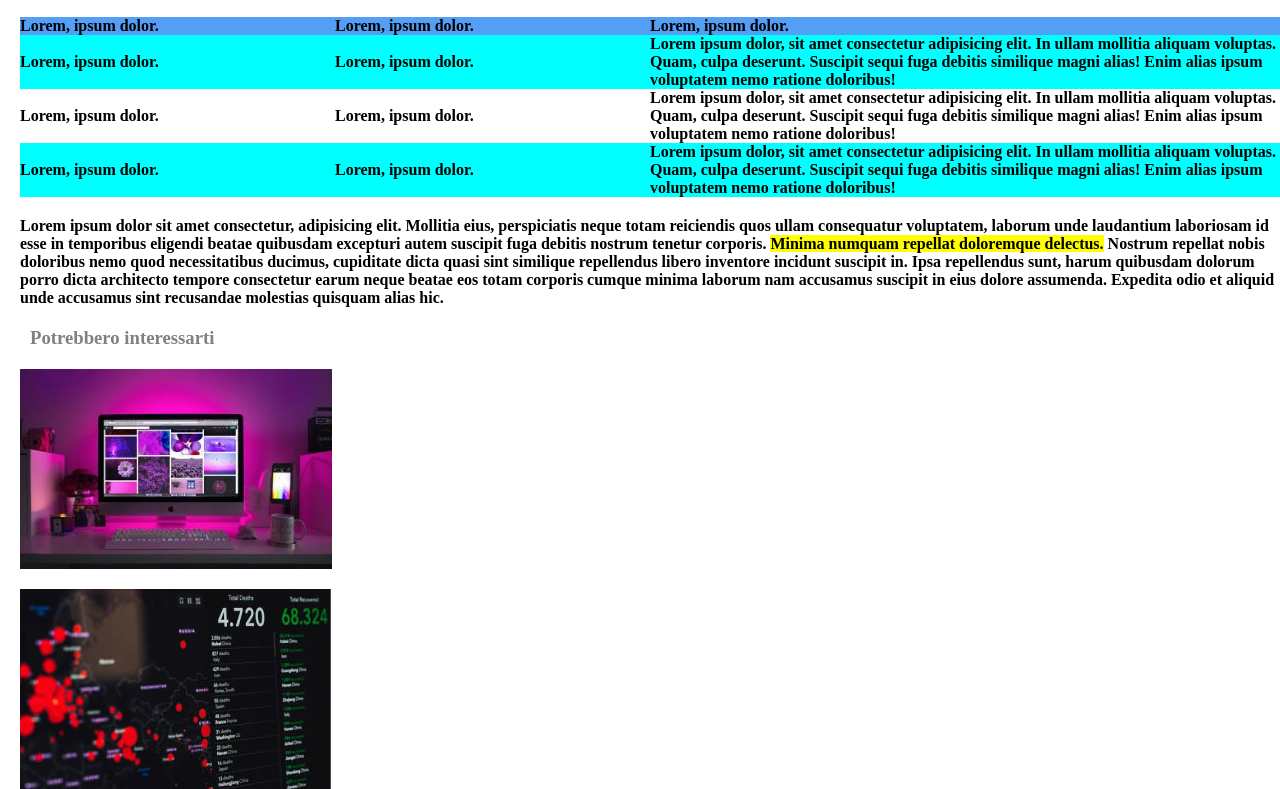
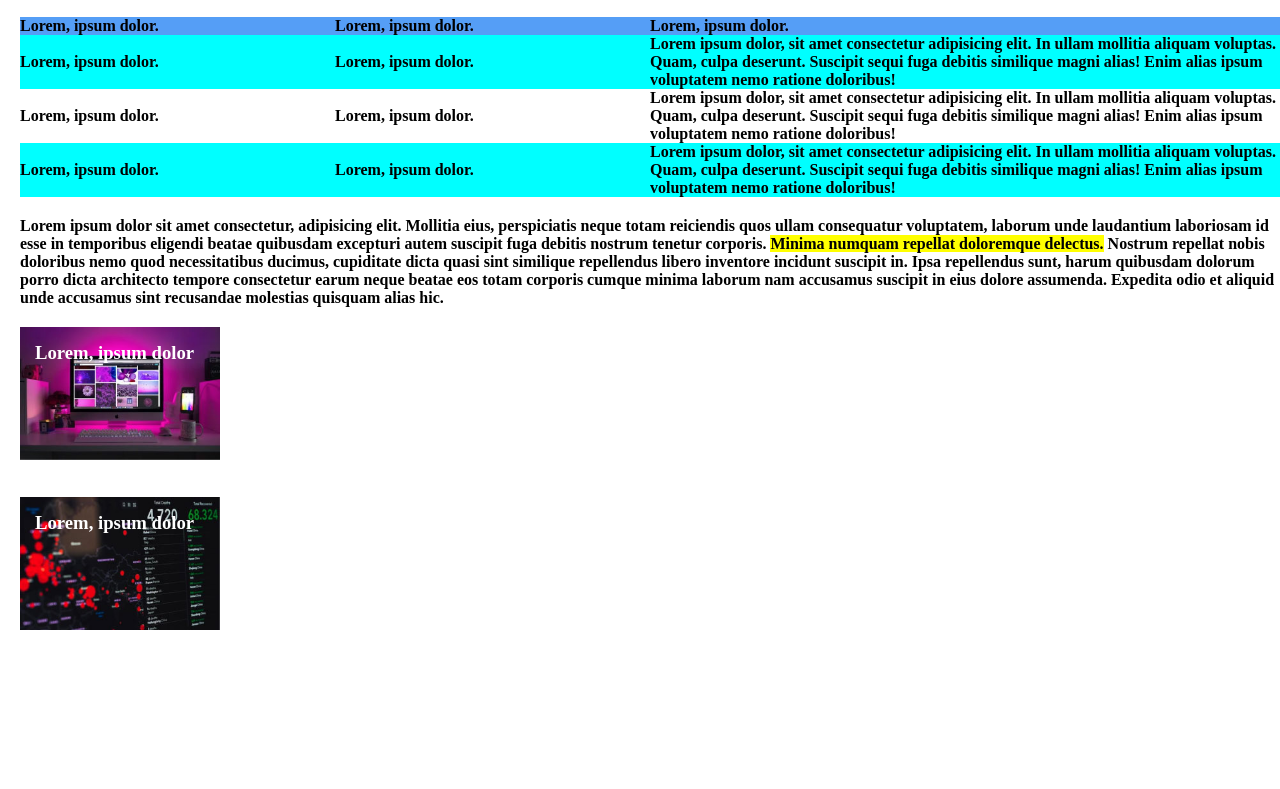
Before and after one commit to HadolphMercogliano/html-css-booleaner, a plain HTML site: page index.html in a window 1280 px wide. Shown: the part 890-1679 px from the top of the page. After the commit the page ends 1537 px from the top, so only its background shows below. Drawn offline with Linux system fonts and the light colour scheme.

Commit message:
correzioni css

```diff
--- a/css/style.css
+++ b/css/style.css
@@ -58,19 +58,26 @@ tbody tr:nth-child(odd) {
     background-color: aqua;
 }
 
-h3 {
+h2 {
     margin:10px;
 }
 .other-article1 {
     margin-top: 20px;
-    height: 200px;
+    height: 150px;
+    width: 200px;
     background-image: url(../img/monitor.jpg);
     background-repeat: no-repeat;
+    background-size: contain;
 }
 .other-article2 {
     margin-top: 20px;
     background-image: url(../img/graph.jpg);
     background-repeat: no-repeat;
-    height: 200px;
-
+    height: 150px;
+    width: 200px;
+    background-size: contain;
 }
+h3 {
+    padding: 15px;
+    color: white;
+}
--- a/index.html
+++ b/index.html
@@ -68,11 +68,12 @@
         <p class="article">Lorem ipsum dolor sit amet consectetur, adipisicing elit. Mollitia eius, perspiciatis neque totam reiciendis quos ullam consequatur voluptatem, laborum unde laudantium laboriosam id esse in temporibus eligendi beatae quibusdam excepturi autem suscipit fuga debitis nostrum tenetur corporis. <mark> Minima numquam repellat doloremque delectus.</mark> Nostrum repellat nobis doloribus nemo quod necessitatibus ducimus, cupiditate dicta quasi sint similique repellendus libero inventore incidunt suscipit in. Ipsa repellendus sunt, harum quibusdam dolorum porro dicta architecto tempore consectetur earum neque beatae eos totam corporis cumque minima laborum nam accusamus suscipit in eius dolore assumenda. Expedita odio et aliquid unde accusamus sint recusandae molestias quisquam alias hic.</p>
 
         <picture>
-            <h3 class="writer">Potrebbero interessarti</h3>
             <div class="other-article1">
+                <h3>Lorem, ipsum dolor</h3>
 
             </div>
             <div class="other-article2">
+                <h3>Lorem, ipsum dolor </h3>
 
             </div>
         </picture>
```
